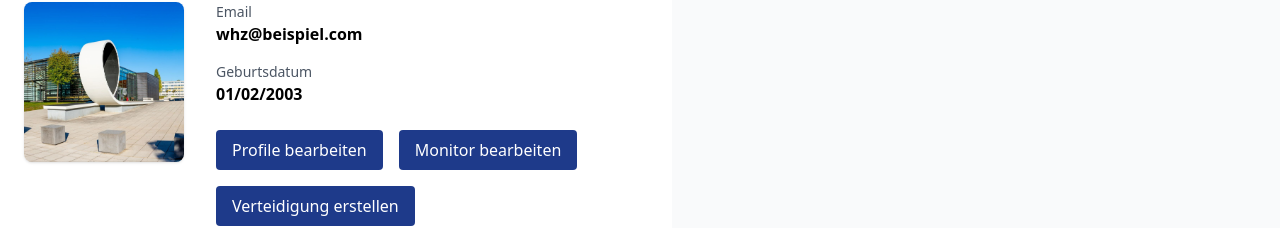
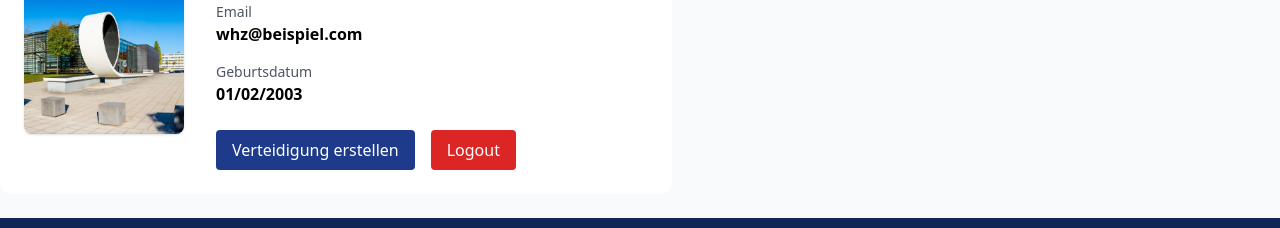
Before and after one commit to sharshekeev13/projEntw, a React (Vite) app: page /account in a window 1280 px wide. Shown: the part 159-387 px from the top of the page. Built offline with nearby package versions, Linux system fonts and the light colour scheme; no server answers.

Commit message:
Monitor und Profile Bearbeitungsbutton entferen und Logout function hinzufugen

```diff
--- a/src/App.tsx
+++ b/src/App.tsx
@@ -19,7 +19,9 @@ function App() {
       <Routes>
         <Route path="/" element={<LandingPage />} />
         <Route path="/catalog" element={<CatalogPage />} />
-        <Route path="/account" element={<UserDaten />} />
+        <Route path="/account" element={<UserDaten onClose={function (): void {
+          throw new Error('Function not implemented.');
+        } } />} />
         <Route path="/verteidigung-erstellen" element={<CreateVerteidigung />} />
         <Route path="/verteidigung-bearbeiten" element={<EditVerteidigung />} />
         <Route path="/admin" element={<AdminPanelPage />} />
--- a/src/pages/AccountPage/Account.tsx
+++ b/src/pages/AccountPage/Account.tsx
@@ -1,16 +1,25 @@
 import React from 'react';
 import whzProfil from '../../assets/whzProfil.jpg';
 import { Link } from 'react-router-dom';
+import { useAuth } from '../../context/AuthContext'; // ← импорт useAuth
 
 interface UserProps {
   name: string;
   email: string;
   birthDate: string;
   imageUrl: string;
-  onClose?: () => void; // добавили обработчик
+  onClose?: () => void;
 }
 
-const UserCard = ({ name, email, birthDate, imageUrl, onClose }: UserProps) => (
+const UserCard = ({ name, email, birthDate, imageUrl, onClose }: UserProps) => {
+  const { logout } = useAuth(); // ← получаем logout из контекста
+
+  const handleLogout = () => {
+    logout();           // вызываем выход
+    onClose?.();        // закрываем модалку, если нужно
+  };
+
+  return (
     <div className="w-full max-w-2xl rounded-xl p-6 bg-white">
       <div className="flex flex-col md:flex-row items-center gap-8">
         <img
@@ -29,30 +38,23 @@ const UserCard = ({ name, email, birthDate, imageUrl, onClose }: UserProps) => (
           <p className="font-semibold">{birthDate}</p>
 
           <div className="flex flex-wrap gap-4 mt-6">
-            <button
-              className="bg-blue-900 text-white px-4 py-2 rounded"
-              onClick={onClose}
-            >
-              Profile bearbeiten
-            </button>
-
-            <button
-              className="bg-blue-900 text-white px-4 py-2 rounded"
-              onClick={onClose}
-            >
-              Monitor bearbeiten
-            </button>
-
             <Link to="/verteidigung-erstellen" onClick={onClose}>
               <button className="bg-blue-900 text-white px-4 py-2 rounded">
                 Verteidigung erstellen
               </button>
             </Link>
+            <button
+              onClick={handleLogout}
+              className="bg-red-600 text-white px-4 py-2 rounded hover:bg-red-700"
+            >
+              Logout
+            </button>
           </div>
         </div>
       </div>
     </div>
   );
+};
 
 const UserDaten = ({ onClose }: { onClose: () => void }) => {
   return (
@@ -61,7 +63,7 @@ const UserDaten = ({ onClose }: { onClose: () => void }) => {
       email="whz@beispiel.com"
       birthDate="01/02/2003"
       imageUrl={whzProfil}
-      onClose={onClose} // передаём сюда
+      onClose={onClose}
     />
   );
 };
```
Lines whose indentation alone changed are shown as unchanged.
